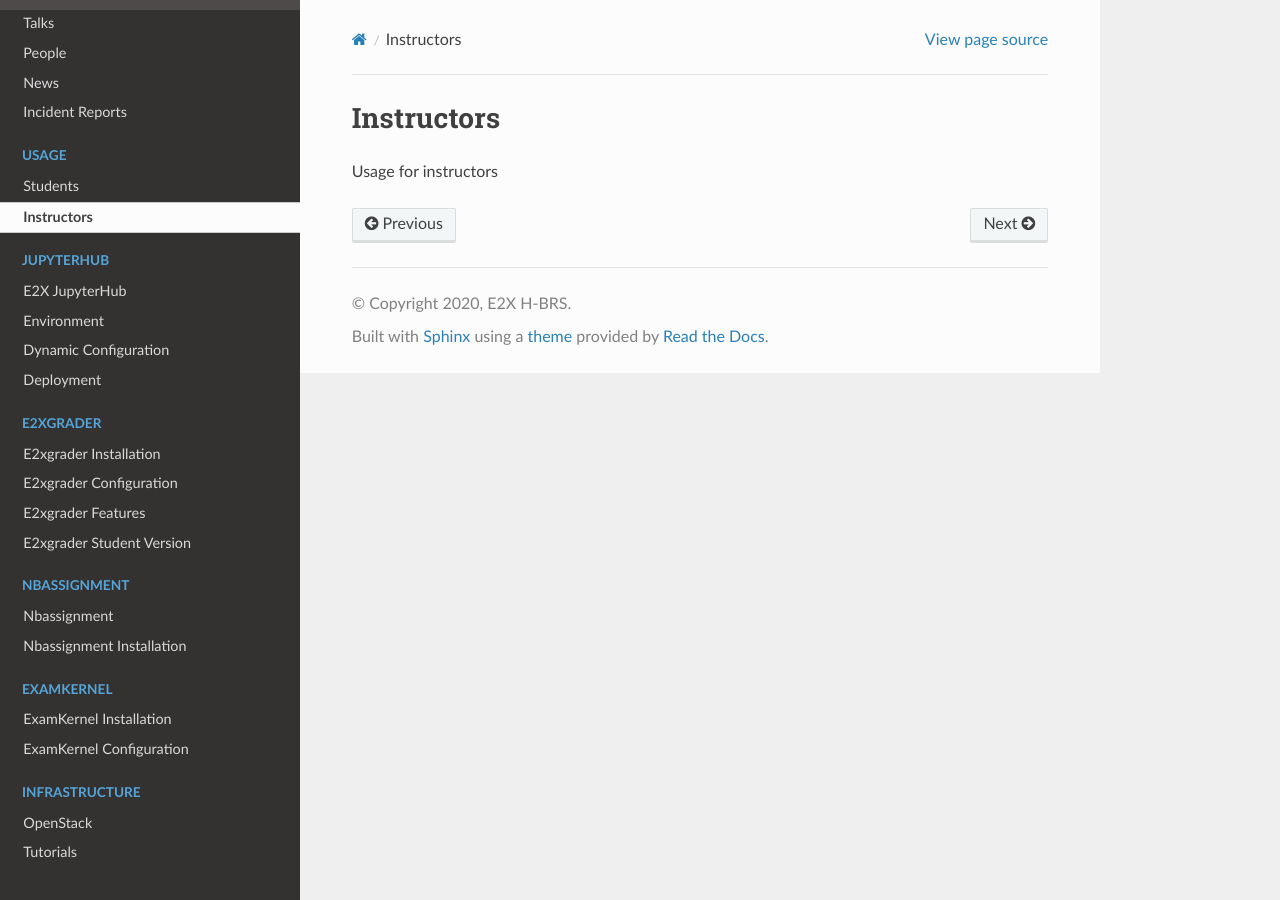
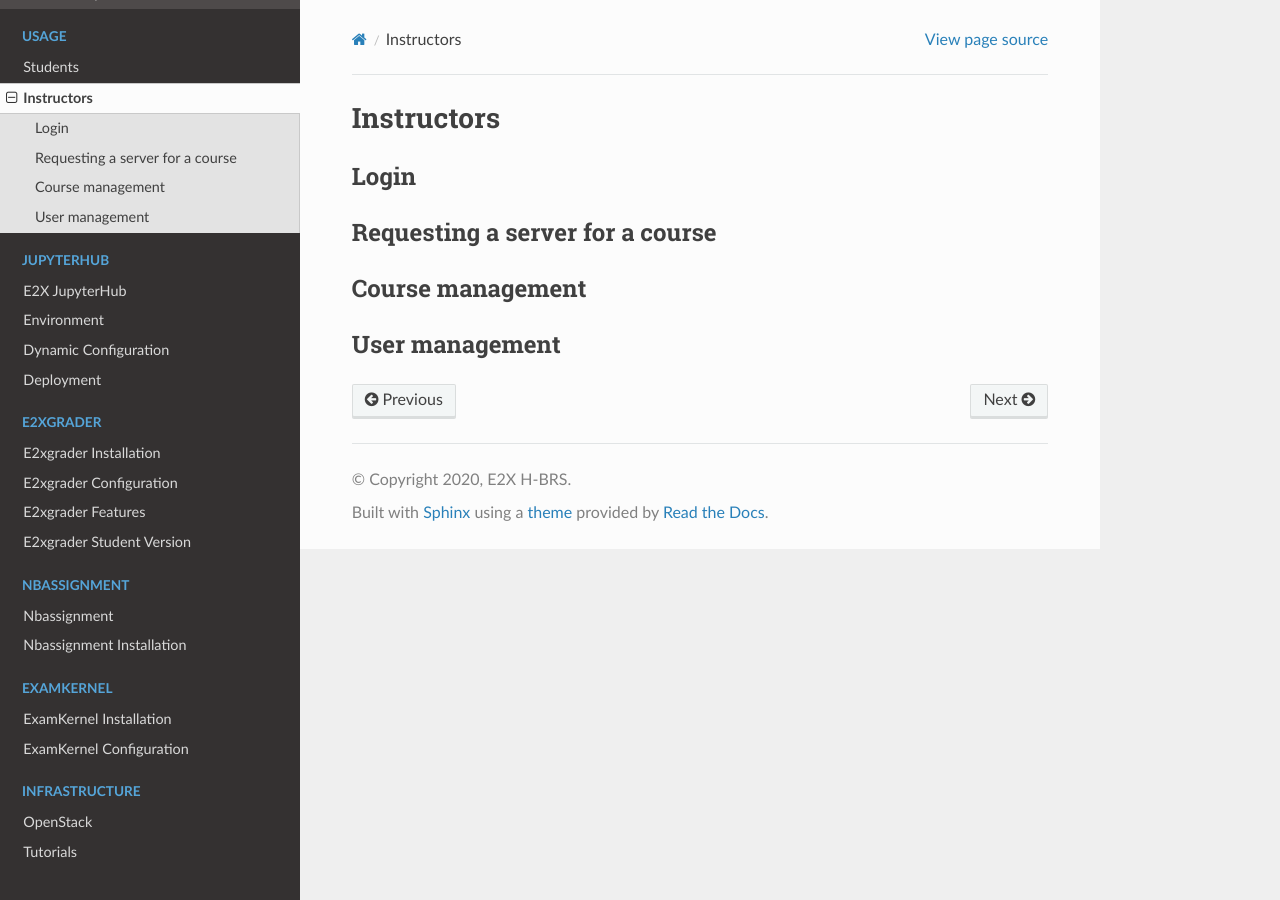
Before and after one commit to DigiKlausur/e2x-docs, a Sphinx documentation site: the page built from docs/source/usage/instructor.rst, in a window 1280 px wide. Built offline with Sphinx 7.4.7 and the Read the Docs theme 2.0.0, drawn with Linux system fonts in a browser that asks for light colours.

Commit message:
add instructor guide outline

```diff
--- a/docs/source/usage/instructor.rst
+++ b/docs/source/usage/instructor.rst
@@ -1,7 +1,17 @@
 .. _instructor:
 
-*****************************************
+***********
 Instructors
-*****************************************
+***********
 
-Usage for instructors
+Login
+=====
+
+Requesting a server for a course
+================================
+
+Course management
+=================
+
+User management
+===============
```
